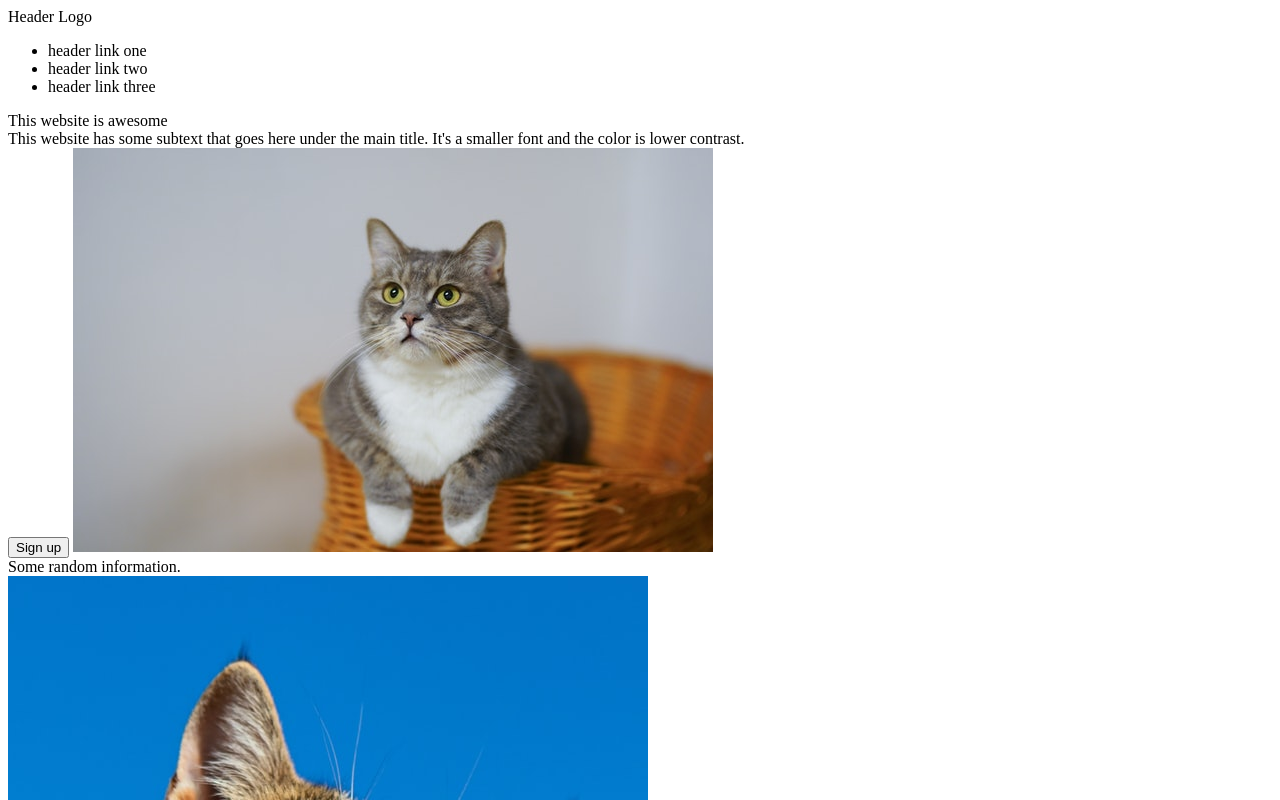
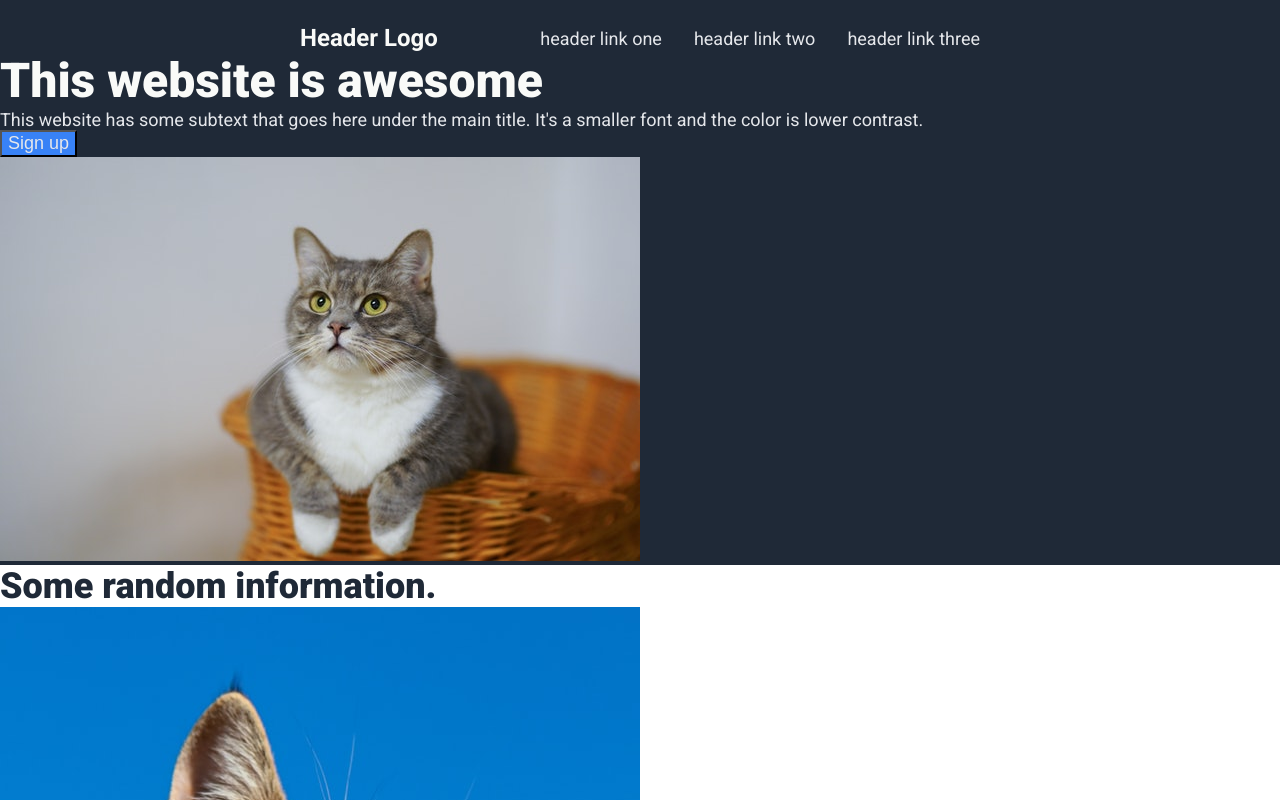
Before and after one commit to sprlm/landing-page, a plain HTML site: page index.html in a window 1280 px wide. Shown: the top 800 px of the page. Drawn offline with Linux system fonts and the light colour scheme.

Commit message:
Add basic font style and color and create CSS for header

```diff
--- a/index.html
+++ b/index.html
@@ -5,6 +5,7 @@
     <meta http-equiv="X-UA-Compatible" content="IE=edge">
     <meta name="viewport" content="width=device-width, initial-scale=1.0">
     <title>Landing Page</title>
+    <link rel="stylesheet" href="./style.css">
 </head>
 <body>
     <div class="header">
@@ -12,13 +13,14 @@
             Header Logo
         </div>
         <ul class="links">
-            <li>header link one</li>
-            <li>header link two</li>
-            <li>header link three</li>
+            <li><a href="#">header link one</a></li>
+            <li><a href="#">header link two</a></li>
+            <li><a href="#">header link three</a></li>
         </ul>
     </div>
 
     <div class="hero-message">
+        <div class="hero-left">
             <div class="hero-main-text">
                 This website is awesome
             </div>
@@ -28,6 +30,7 @@
             <button class="hero-button">
                 Sign up
             </button>
+        </div>
         <img src="./images/cat.jpg" class="hero-image">
     </div>
 
--- /dev/null
+++ b/style.css
@@ -0,0 +1,71 @@
+@import url('https://fonts.googleapis.com/css2?family=Roboto:ital,wght@0,300;0,400;0,700;0,900;1,300&display=swap');
+
+body {
+    margin: 0;
+    font-family: Roboto, sans-serif;
+}
+
+ul {
+    display: flex;
+    list-style: none;
+    margin: 0;
+    padding: 0;
+    gap: 32px;
+}
+
+a {
+    text-decoration: none;
+}
+
+.header, .hero-message, .footer {
+    background-color: #1F2937;
+}
+
+.logo, .hero-main-text {
+    color: #F9FAF8;
+}
+
+.hero-secondary-text, a, button {
+    color: #E5E7EB;
+    font-size: 18px;
+}
+
+.info-header, .quote-text {
+    color: #1F2937;
+}
+
+.logo {
+    font-size: 24px;
+    font-weight: 700;
+}
+
+.hero-main-text {
+    font-size: 48px;
+    font-weight: 900;
+}
+
+.info-header {
+    font-size: 36px;
+    font-weight: 900;
+}
+
+button, .cta {
+    background-color: #3882F6;
+}
+
+.quote {
+    background-color: #E5E7EB;
+}
+
+.quote-text {
+    font-size: 36px;
+    font-weight: 300px;
+    font-style: italic;
+}
+
+.header {
+    display: flex;
+    align-items: center;
+    justify-content: space-between;
+    padding: 24px 300px 0px;
+}
```
Lines whose indentation alone changed are shown as unchanged.
